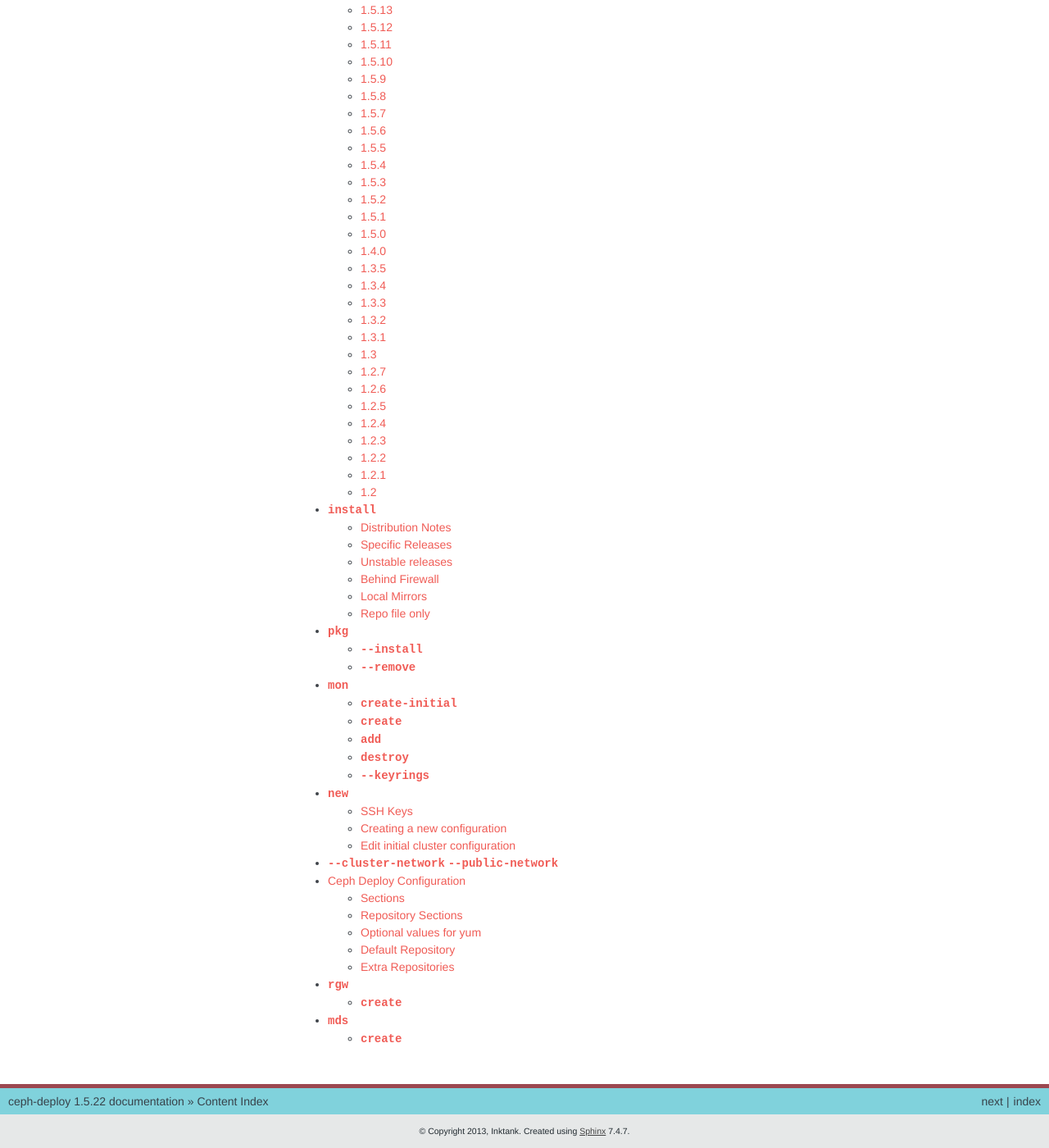
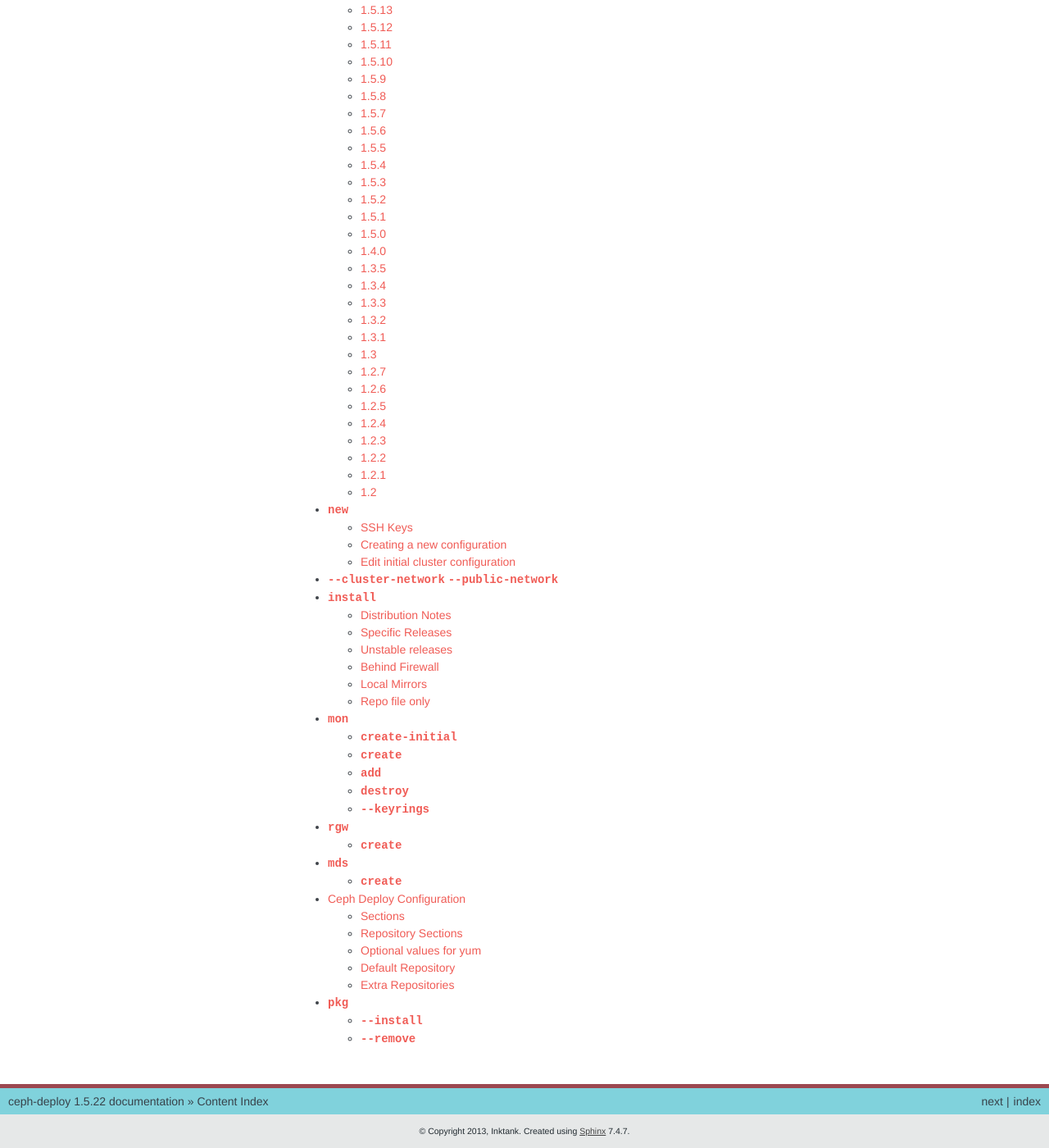
Before and after one commit to ceph/ceph-deploy, a Sphinx documentation site: the page built from docs/source/contents.rst, in a window 1280 px wide and 1400 px high, scrolled down 586 px. Shown: the whole window at 82% size. Built offline with Sphinx 7.4.7, drawn with Linux system fonts in a browser that asks for light colours.

```diff
--- a/docs/source/contents.rst
+++ b/docs/source/contents.rst
@@ -6,10 +6,10 @@ Content Index
 
    index.rst
    changelog.rst
+   new.rst
    install.rst
-   pkg.rst
    mon.rst
-   new.rst
-   conf.rst
    rgw.rst
    mds.rst
+   conf.rst
+   pkg.rst
```
